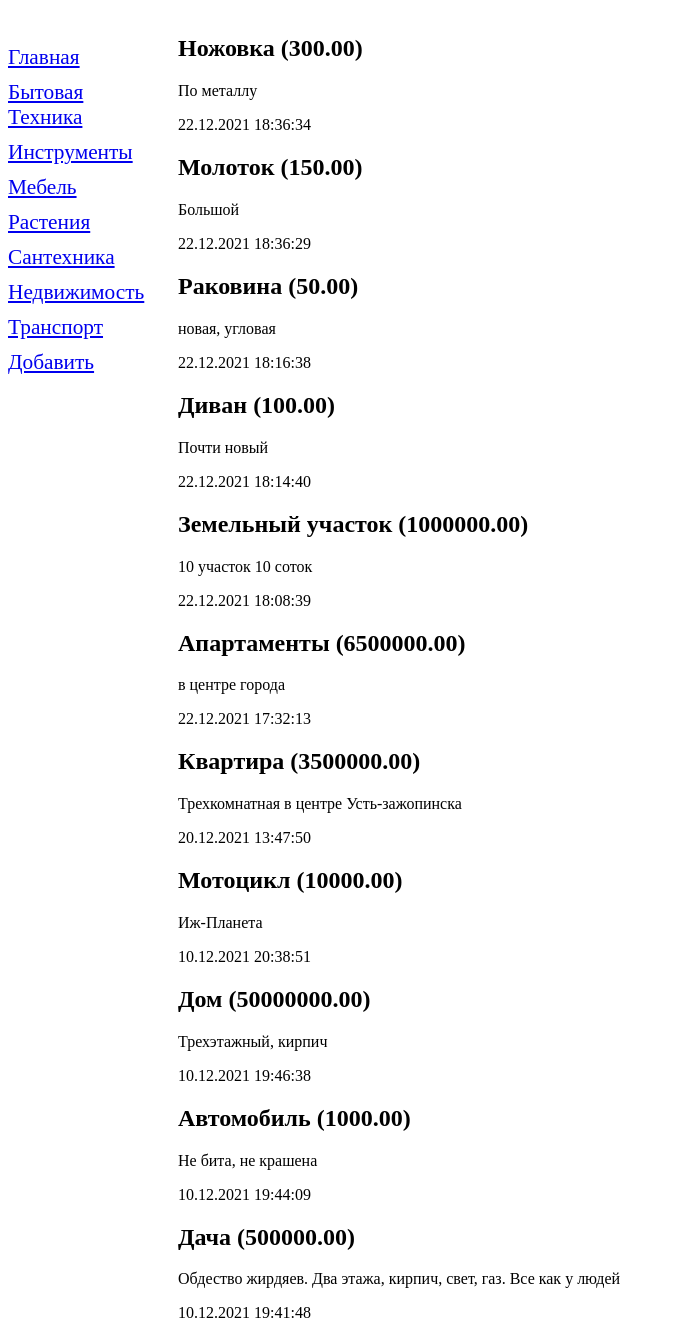
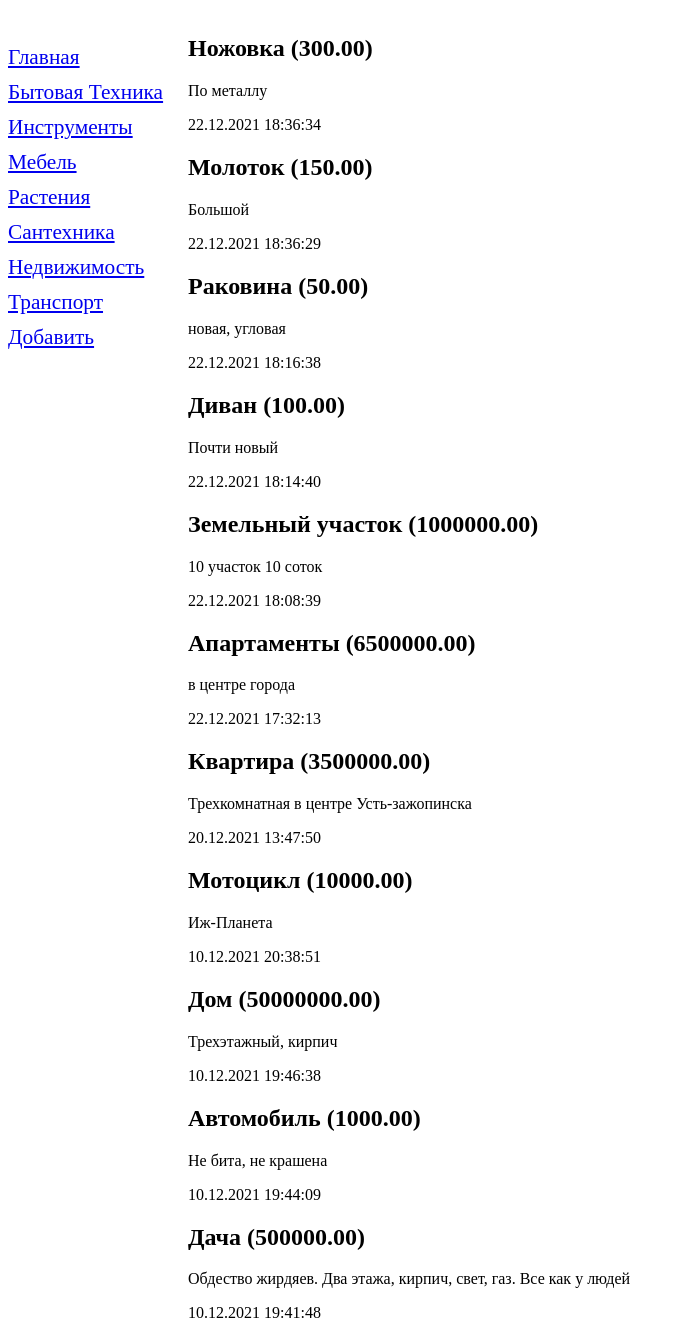
Before and after one commit to SuhanovPV/djangotest, a Django app: page /bboard/ in a window 1280 px wide. Shown: the part 98-1436 px from the top of the page, without its empty margins (0-684 px from the left). Run offline with Django 4.2, Linux system fonts and the light colour scheme; data comes from the database, SQL or seed files in the repository; both versions use the stored data as it was after the commit.

Commit message:
minor change in css. added some data in db

```diff
--- a/bboard/static/bboard/style.css
+++ b/bboard/static/bboard/style.css
@@ -8,7 +8,7 @@ header h1 {
 nav {
     text-transform: capitalize;
     font-size: 16pt;
-    width: 150px;
+    width: 170px;
     float: left;
 }
 
@@ -18,5 +18,5 @@ nav a {
 }
 
 section {
-    margin-left: 170px;
+    margin-left: 180px;
 }
```
Also changed, not shown: db.sqlite3.
